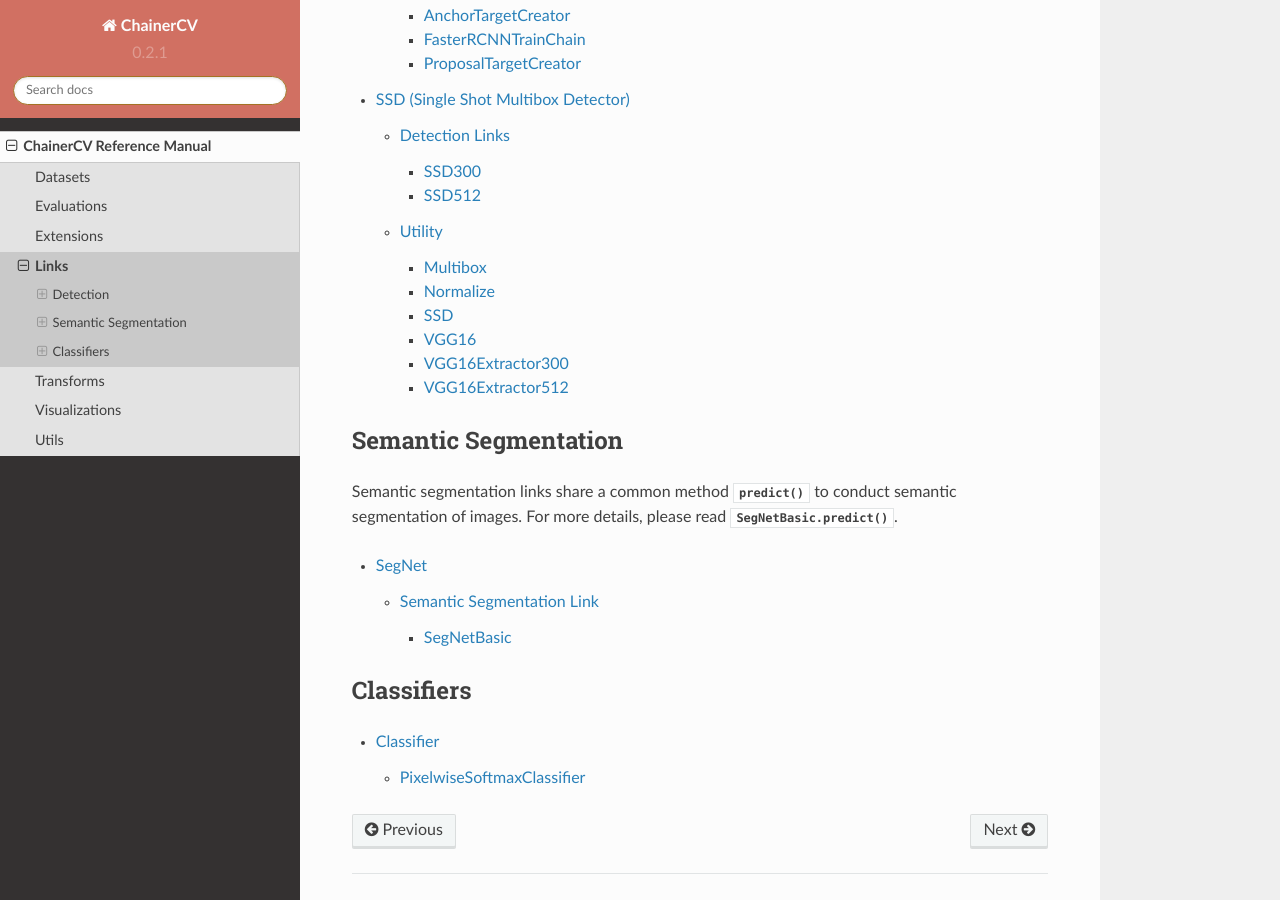
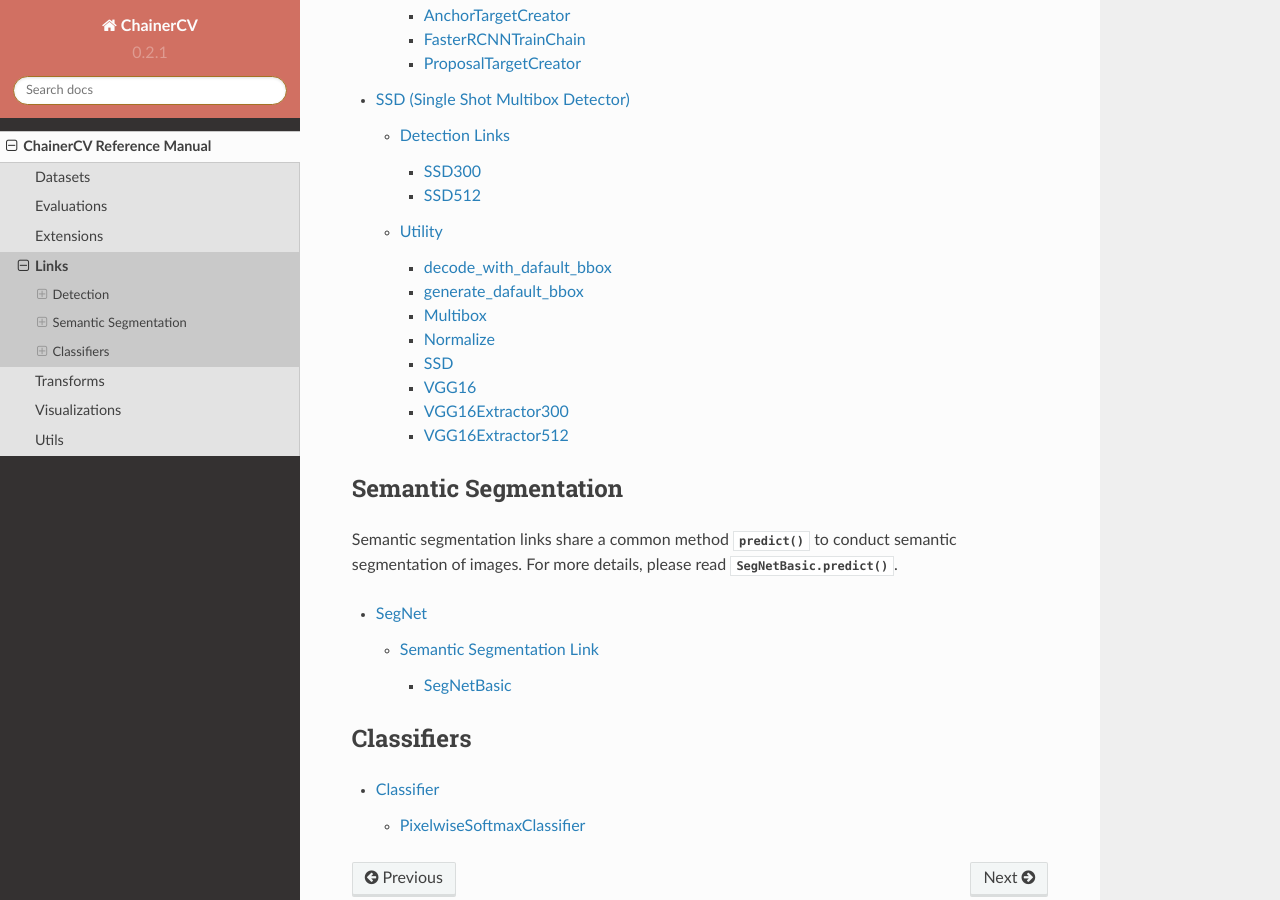
Before and after one commit to chainer/chainercv, a Sphinx documentation site: the page built from docs/source/reference/links.rst, in a window 1280 px wide and 900 px high, scrolled down 670 px. Built offline with Sphinx 7.4.7 and the Read the Docs theme 2.0.0, drawn with Linux system fonts in a browser that asks for light colours.

Commit message:
add to rst

```diff
--- a/docs/source/reference/links/ssd.rst
+++ b/docs/source/reference/links/ssd.rst
@@ -19,6 +19,14 @@ SSD512
 
 Utility
 -------
+
+decode_with_dafault_bbox
+~~~~~~~~~~~~~~~~~~~~~~~~
+.. autofunction:: decode_with_dafault_bbox
+
+generate_dafault_bbox
+~~~~~~~~~~~~~~~~~~~~~
+.. autofunction:: generate_default_bbox
 
 Multibox
 ~~~~~~~~
```
